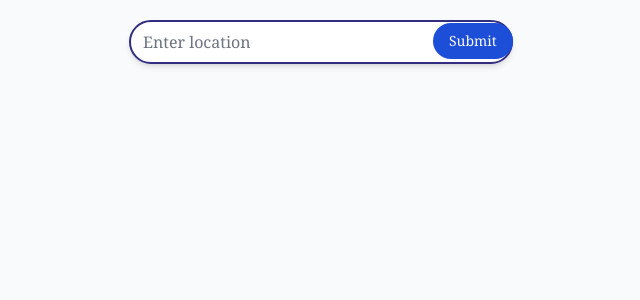
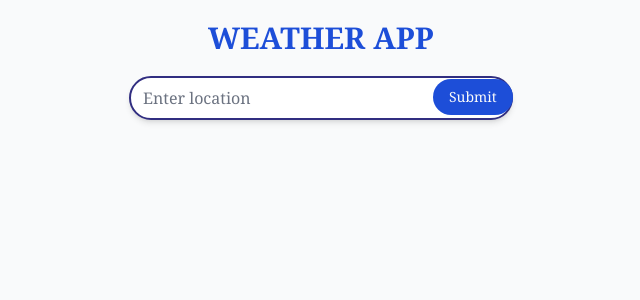
Before and after one commit to bakanggaolekwe/Weather-App-Django-Framework, a Django app: page / in a window 1280 px wide. Shown: the top 300 px of the page, without its empty margins (319-959 px from the left). Run offline with Django 4.2, Linux system fonts and the light colour scheme; some libraries are stand-ins or nearby versions.

Commit message:
getting weather data from the api and dispalying it

```diff
--- a/src/core/templates/core/index.html
+++ b/src/core/templates/core/index.html
@@ -1,12 +1,16 @@
 {% extends 'base.html' %}
 
 {% block content %}
+<div class="container flex justify-center items-center v-screen mt-5">
+    <h1 class=" text-3xl text-blue-700 font-bold">WEATHER APP </h1>
+
+</div>
 <!-- input form -->
 <div class="container flex justify-center items-center v-screen mt-5">
     <!-- form  -->
     <form action="." method="POST">
         {% csrf_token %}
-       <input type="text" placeholder='Enter location' class="border-indigo-900 border-2 rounded-3xl shadow-md focus:indigo-600 w-96  placeholder-indigo-500::placeholder">
+       <input type="text" name="city" placeholder='Enter location' class="border-indigo-900 border-2 rounded-3xl shadow-md focus:indigo-600 w-96  placeholder-indigo-500::placeholder">
 
 
         <button id="btn" class="absolute bg-blue-700 text-sm pt-2 pb-2 px-4 -ml-20  rounded-3xl text-stone-50" type="submit" >Submit</a>
@@ -14,5 +18,19 @@
 
 
 </div>
+{% if country_code and description and temperature and pressure and humidity %}
+<div class="container flex justify-center items-center v-screen mt-5">
+    <ul>
+        <li><span class="text-blue-700 font-bold text-2xl">Country code : </span>  <span class="font-bold text-2xl"> {{country_code}}</span></li>
+        <li><span class="text-blue-700 font-bold text-2xl">Location Name: </span> <span class="font-bold text-2xl">{{city}}</span></li>
+        <li><span class="text-blue-700 font-bold text-2xl">Description :</span>   <span class="font-bold text-2xl">{{description}}</span></li>
+        <li><span class="text-blue-700 font-bold text-2xl">Temperature :</span>  <span class="font-bold text-2xl">{{temperature}} K</span></li>
+        <li><span class="text-blue-700 font-bold text-2xl">Pressure :</span>    <span class="font-bold text-2xl">{{pressure}} hPa</span></li>
+        <li><span class="text-blue-700 font-bold text-2xl">Humidity :</span>    <span class="font-bold text-2xl">{{humidity}}%</span></li>
+    </ul>
+
+ </div>
+{% endif %}
+
 
 {% endblock%}
--- a/src/core/views.py
+++ b/src/core/views.py
@@ -1,9 +1,28 @@
 from django.shortcuts import render
+# import json to load json data to python dictionary
+import json
+# urllib.request to make a request to api
+import urllib.request
 
 # Create your views here.
 def home(request):
+    if request.method =='POST':
+        location = request.POST['city']
+        # sending an api call
+        api = urllib.request.urlopen('http://api.openweathermap.org/data/2.5/weather?q='+location+'&APPID=7fc6c20db75625b03bdbe6eb4c954a6d').read()
+        # converting the json data gotten from the api call to a dictionary
+        list_of_data = json.loads(api)
 
-    context = {
+        context = {
+            "country_code": list_of_data['sys']['country'],
+            "description": list_of_data['weather'][0]['description'],
+            "temperature": list_of_data['main']['temp'],
+            "pressure": list_of_data['main']['pressure'],
+            "humidity": list_of_data['main']['humidity'],
+            'icon':list_of_data["weather"][0]['icon'],
+            'city':list_of_data['name'],
 
-    }
+        }
+    else:
+        context={}
     return render(request,'core/index.html',context)
--- a/src/theme/static/css/dist/styles.css
+++ b/src/theme/static/css/dist/styles.css
@@ -681,11 +681,6 @@ select {
   position: absolute;
 }
 
-.mx-auto {
-  margin-left: auto;
-  margin-right: auto;
-}
-
 .mt-5 {
   margin-top: 1.25rem;
 }
@@ -700,10 +695,6 @@ select {
 
 .flex {
   display: flex;
-}
-
-.h-screen {
-  height: 100vh;
 }
 
 .w-96 {
@@ -758,14 +749,23 @@ select {
   font-family: ui-serif, Georgia, Cambria, "Times New Roman", Times, serif;
 }
 
-.text-5xl {
-  font-size: 3rem;
-  line-height: 1;
-}
-
 .text-sm {
   font-size: 0.875rem;
   line-height: 1.25rem;
+}
+
+.text-3xl {
+  font-size: 1.875rem;
+  line-height: 2.25rem;
+}
+
+.text-2xl {
+  font-size: 1.5rem;
+  line-height: 2rem;
+}
+
+.font-bold {
+  font-weight: 700;
 }
 
 .leading-normal {
@@ -781,6 +781,11 @@ select {
   color: rgb(250 250 249 / var(--tw-text-opacity));
 }
 
+.text-blue-700 {
+  --tw-text-opacity: 1;
+  color: rgb(29 78 216 / var(--tw-text-opacity));
+}
+
 .shadow-md {
   --tw-shadow: 0 4px 6px -1px rgb(0 0 0 / 0.1), 0 2px 4px -2px rgb(0 0 0 / 0.1);
   --tw-shadow-colored: 0 4px 6px -1px var(--tw-shadow-color), 0 2px 4px -2px var(--tw-shadow-color);
```
Also changed, not shown: src/templates/base.html (line endings or trailing spaces).
